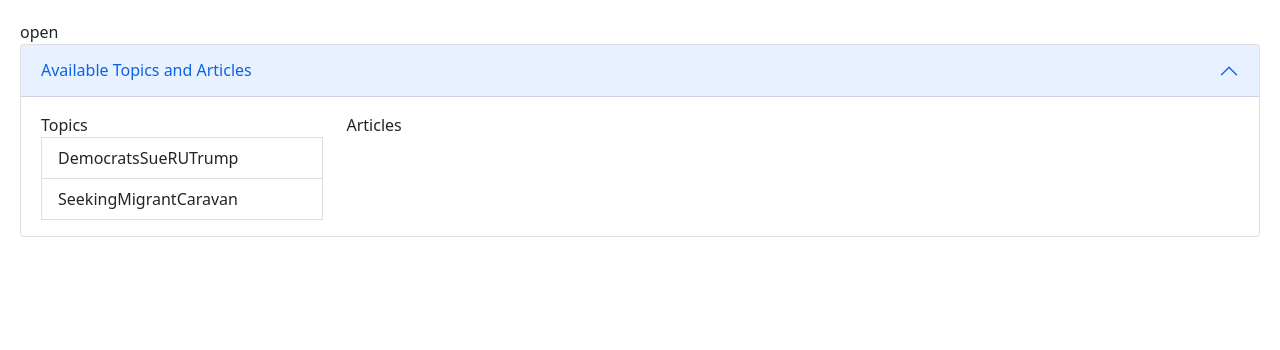
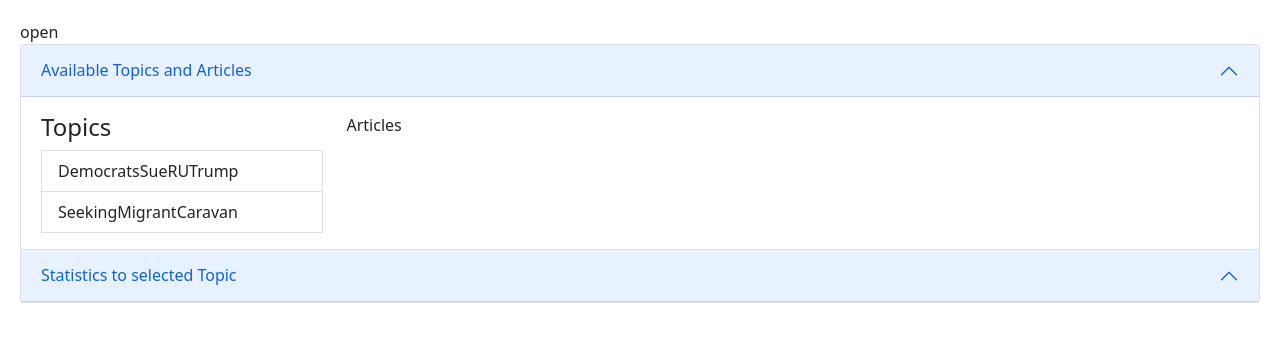
Before and after one commit to MaxKortenbruck/text_visualization, a Flask app: page /article-view in a window 1280 px wide. Shown: the top 350 px of the page. Run offline with Flask 2, Linux system fonts and the light colour scheme.

Commit message:
grafik und so

```diff
--- /dev/null
+++ b/src/static/article-view-charts.js
@@ -0,0 +1,77 @@
+let resulution = "width:960px; height:540px;"
+
+// returns div element with plot in it
+function create_pie_plot(key, names, mentiond, parentFromChart)
+{
+    let div = document.createElement("div");
+    div.setAttribute("id", "plt;pie;" + key);
+    div.setAttribute("style", resulution);
+
+    while(parentFromChart.firstChild)
+    {
+        parentFromChart.removeChild(parentFromChart.firstChild);
+    }
+    parentFromChart.appendChild(div);
+    // based on prepared DOM, initialize echarts instance
+    var myChart = echarts.init(div);
+
+    let array = [];
+    let i = 0;
+    names.forEach( name => {
+        let dict = {};
+        dict["value"] = mentiond[i];
+        dict["name"] = name;
+        i++;
+        array.push(dict);
+    })
+
+    // specify chart configuration item and data
+    var option = {
+        title: {
+            text: 'Enteties from ' + key,
+            left: 'center'
+        },
+        tooltip: {
+            trigger: 'item'
+        },
+        legend: {
+            show: false,
+            top: '5%',
+            left: 'center'
+        },
+        series: [
+            {
+                name: key,
+                type: 'pie',
+                radius: ['40%', '70%'],
+                avoidLabelOverlap: false,
+                itemStyle: {
+                    borderRadius: 10,
+                    borderColor: '#fff',
+                    borderWidth: 2
+                },
+                label: {
+                    show: false,
+                    position: 'center'
+                },
+                emphasis: {
+                    label: {
+                        show: true,
+                        fontSize: '40',
+                        fontWeight: 'bold'
+                    }
+                },
+                labelLine: {
+                    show: false
+                },
+                data: array
+            }
+        ]
+    };
+    // use configuration item and data specified to show chart
+    myChart.setOption(option);
+
+    return myChart;
+}
+
+export { create_pie_plot }
--- a/src/static/article-view.js
+++ b/src/static/article-view.js
@@ -1,4 +1,5 @@
-import { get_topics, get_articles, get_text } from "./base_functions.js";
+import { get_topics, get_articles, get_statistics, get_entity_statistics, get_text } from "./base_functions.js";
+import { create_pie_plot } from "./article-view-charts.js";
 
 async function set_topics() {
   let data = await get_topics();
@@ -18,130 +19,6 @@ async function set_topics() {
 
     list.appendChild(a);
   }
-
-  /*
-  //erstellen des accordion
-  let accordion = document.createElement("div");
-  accordion.className = "accordion-8";
-  accordion.id = "accordion-available_articles";
-
-  for (const [key, value] of Object.entries(data))
-  {
-    let accordion_item = document.createElement("div");
-    accordion_item.className = "accordion-item";
-
-    //create header of accordion
-    let accordion_header = document.createElement("div");
-    accordion_header.className = "accordion-header";
-    accordion_header.id = "accordion-header;" + key;
-
-    //create button belongs to header
-    let accordion_button = document.createElement("button");
-    accordion_button.className = "accordion-button";
-    accordion_button.type = "button";
-    accordion_button.setAttribute("data-bs-toggle", "collapse");
-    accordion_button.setAttribute(
-      "data-bs-target",
-      "#" + "accordion-collapse-" + key
-    );
-    accordion_button.setAttribute("aria-expanded", "false");
-    accordion_button.setAttribute("aria-controls", "accordion-collapse-" + key);
-
-    accordion_button.appendChild(document.createTextNode(key));
-
-    //add button to header
-    accordion_header.appendChild(accordion_button);
-
-    //everything what is collapsible
-    let collapse = document.createElement("div");
-    collapse.className = "accordion-collapse collapse show";
-    collapse.id = "accordion-collapse-" + key;
-    collapse.setAttribute("aria-labelledby", "accordion-header;" + key);
-    collapse.setAttribute("data-bs-parent", "#accordion-available_articles");
-
-    //content of the collapsible
-    let collapse_body = document.createElement("div");
-    collapse_body.className = "accordion-body";
-
-    //add content to container
-    collapse.appendChild(collapse_body);
-
-    //add header and content to item
-    accordion_item.appendChild(accordion_header);
-    accordion_item.appendChild(collapse);
-
-    accordion.appendChild(accordion_item);
-
-    //add list with Articles
-    let table = document.createElement("table");
-    table.className = "table table-hover";
-
-    //create table-head
-    let head = document.createElement("thead");
-    let tr = document.createElement("tr");
-
-    let first = document.createElement("th");
-    first.setAttribute("scope", "col");
-    first.appendChild( document.createTextNode("#") );
-
-    let second = document.createElement("th");
-    second.setAttribute("scope", "col");
-    second.appendChild( document.createTextNode("Title"));
-
-    let third = document.createElement("th");
-    third.setAttribute("scope", "col");
-    third.appendChild( document.createTextNode("Political Orientation") );
-
-    tr.appendChild(first);
-    tr.appendChild(second);
-    tr.appendChild(third);
-
-    head.appendChild(tr);
-    table.appendChild(head);
-
-    let body = document.createElement("tbody");
-    let i = 0;
-    for(let i in value)
-    {
-        let trChild = document.createElement("tr");
-        trChild.id = "row;" + key + ";" + value[i];
-        trChild.onclick = function()
-        {
-            display_article(this.id);
-            return false;
-        }
-
-        let tdNumber = document.createElement("td");
-        tdNumber.appendChild( document.createTextNode(i) );
-
-
-        let tdTitle = document.createElement("td");
-        tdTitle.appendChild( document.createTextNode(value[i]));
-
-        let thOrientation = document.createElement("td");
-        thOrientation.appendChild( document.createTextNode("dummy"));
-
-        trChild.appendChild( tdNumber );
-        trChild.appendChild( tdTitle );
-        trChild.appendChild( thOrientation );
-
-        body.appendChild( trChild );
-    }
-
-    table.appendChild(body);
-    collapse_body.appendChild(table);
-  }
-
-
-document
-    .getElementById("articel_view;available_topics")
-    .appendChild(accordion);*/
-}
-
-function topic_click(element)
-{
-  let topic = element.split(";")[1];
-  set_articles(topic);
 }
 
 async function set_articles(topic)
@@ -211,6 +88,28 @@ async function set_articles(topic)
     div_a_aritcles.removeChild(div_a_aritcles.firstChild);
   }
   div_a_aritcles.appendChild(table);
+}
+
+async function set_statistics(topic)
+{
+  let data = await get_statistics(topic);
+
+  document.getElementById("statistics_headline").innerHTML = topic;
+
+  let plot_parent = document.getElementById("mainChart");
+  let plot = create_pie_plot(topic, data[0], data[1], plot_parent);
+
+  // handle click event in Chart
+  plot.on('click', function(params) {
+      entetie_in_statistic_click(params);
+  })
+
+  document.getElementById("statistics_on_load_warning").style.display="none";
+}
+
+async function set_entity_statistics(topic, entity)
+{
+  let data = await get_entity_statistics(topic, entity);
 }
 
 function determine_open_articles()
@@ -290,6 +189,21 @@ async function display_article(id)
 
 }
 
+function topic_click(element)
+{
+  let topic = element.split(";")[1];
+  set_articles(topic);
+  set_statistics(topic);
+}
+
+function entetie_in_statistic_click(params)
+{
+  let topic = params.seriesName;
+  let entity_index = params.dataIndex;
+  console.log(params)
+  set_entity_statistics(topic, entity_index);
+}
+
 async function on_load() {
   set_topics();
 }
--- a/src/static/base_functions.js
+++ b/src/static/base_functions.js
@@ -26,27 +26,81 @@ async function get_topics()
 
 }
 
+function get_full_title(data, t)
+{
+    let topic = "";
+    for(const key in data)
+    {
+        if(key.includes(t))
+        {
+            topic = key;
+            break;
+        }
+    }
+    return topic;
+}
+
 async function get_articles(topic)
 {
     let data = await get_json();
 
     //search topic
-    let full_topic = ''
-    for(const key in data)
-    {
-        if(key.includes(topic))
-        {
-            full_topic = key;
-            break;
-        }
-    }
+    topic = get_full_title(data, topic);
 
     let articles = [];
-    data[full_topic].documents.forEach( article => {
+    data[topic].documents.forEach( article => {
         articles.push(article.title);
     })
 
     return articles;
+}
+
+function cleanup_entities(names)
+{
+    let new_names = [];
+    names.forEach( name => {
+        let temp = name;
+        temp = temp.slice(0, -2);
+        temp = temp.replace(/_/g, " ");
+        new_names.push(temp);
+    })
+    return new_names;
+}
+
+async function get_statistics(topic)
+{
+    let data = await get_json();
+    topic = get_full_title(data, topic)
+
+    data = data[topic];
+    let names = []
+    let mentiond = []
+    data.entities.forEach( entitie => {
+
+        let temp_mentions = entitie["mentions"];
+
+        names.push(entitie.name);
+        mentiond.push(temp_mentions.length);
+
+    })
+
+    names = cleanup_entities(names);
+
+    let ret = [];
+    ret.push(names);
+    ret.push(mentiond);
+
+    return ret;
+}
+
+async function get_entity_statistics(topic, entity_index)
+{
+    let data = await get_json();
+    topic = get_full_title(data, topic);
+    data = data[topic].entities[entity_index];
+
+    console.log(data);
+    return 0;
 }
 
 async function get_text(t, article)
@@ -90,4 +144,4 @@ async function get_text(t, article)
 
 
 
-export { get_topics, get_articles, get_text }
+export { get_topics, get_articles, get_statistics, get_entity_statistics, get_text }
--- a/src/templates/article-view.html
+++ b/src/templates/article-view.html
@@ -3,20 +3,19 @@
 {% block content %}
 
 <div>
-    <div class="accordion" id="accordionExample">
+    <div class="accordion" id="accordionStart">
         <div class="accordion-item">
           <h2 class="accordion-header" id="headingOne">
             <button class="accordion-button" type="button" data-bs-toggle="collapse" data-bs-target="#collapseOne" aria-expanded="true" aria-controls="collapseOne">
               Available Topics and Articles
             </button>
           </h2>
-          <div id="collapseOne" class="accordion-collapse collapse show" aria-labelledby="headingOne" data-bs-parent="#accordionExample">
+          <div id="collapseOne" class="accordion-collapse collapse show" aria-labelledby="headingOne" data-bs-parent="#accordionStart">
             <div class="accordion-body">
               <div class="row">
                     <div class="col-3" id="articel_view;available_topics">
-                        Topics
+                        <h4>Topics</h4>
                         <div id="articel_view;available_topics;list" class="list-group">
-
                         </div>
                     </div>
                     <div class="col" id="articel_view;available_articles">
@@ -25,6 +24,30 @@
                 </div>
             </div>
           </div>
+        </div>
+        <div class="accordion-item">
+            <h2 class="accordion-header" id="headingTwo">
+                <button class="accordion-button" type="button" data-bs-toggle="collapse" data-bs-target="#collapseTwo" aria-expanded="false" aria-controls="collapseTwo">
+                    Statistics to selected Topic
+                </button>
+            </h2>
+            <div id="collapseTwo" class="accordion-collapse collapse hide" aria-labelledby="headingTwo" data-bs-parent="#accordionStart">
+                <div class="accordion-body">
+                    <p id="statistics_on_load_warning">Please select a Topic!</p>
+                    <h2 id="statistics_headline", style="text-align: center;"></h2>
+                    <div class="container-fluid">
+                        <div class="row">
+                            <div class="col-6">
+                                <div id="mainChart"></div>
+                            </div>
+                            <div class="col-6">
+                                <div id="entityChart"></div>
+                            </div>
+                        </div>
+                    </div>
+
+                </div>
+            </div>
         </div>
     </div>
     </div>
@@ -40,6 +63,7 @@
     </div>
 </div>
 
+<script src="{{ url_for('static', filename='echarts.min.js') }}"></script>
 <script src="https://cdn.jsdelivr.net/npm/bootstrap@5.0.1/dist/js/bootstrap.bundle.min.js" integrity="sha384-gtEjrD/SeCtmISkJkNUaaKMoLD0//ElJ19smozuHV6z3Iehds+3Ulb9Bn9Plx0x4" crossorigin="anonymous"></script>
 <script type="module" src={{ url_for('static', filename='article-view.js') }}></script>
 
```
